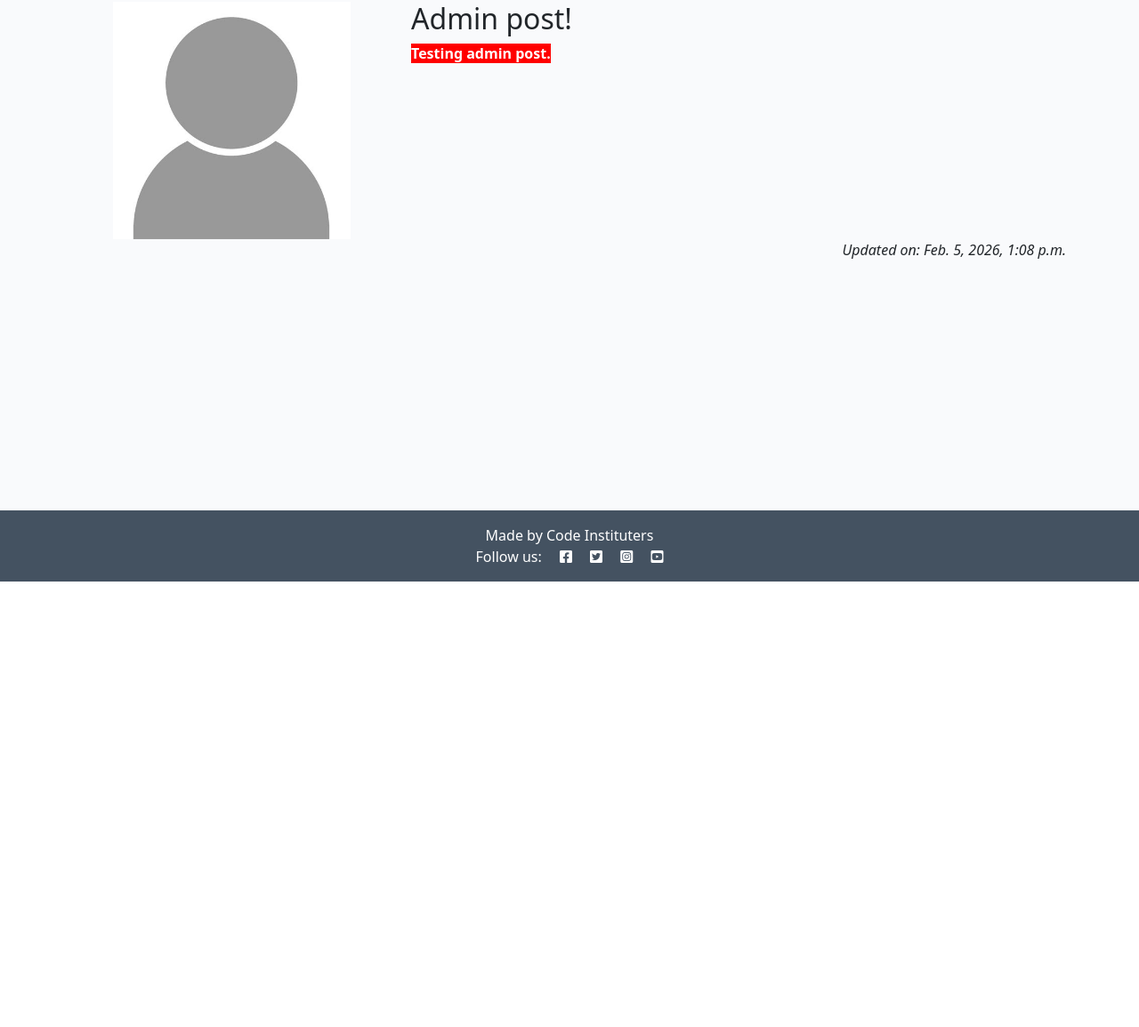
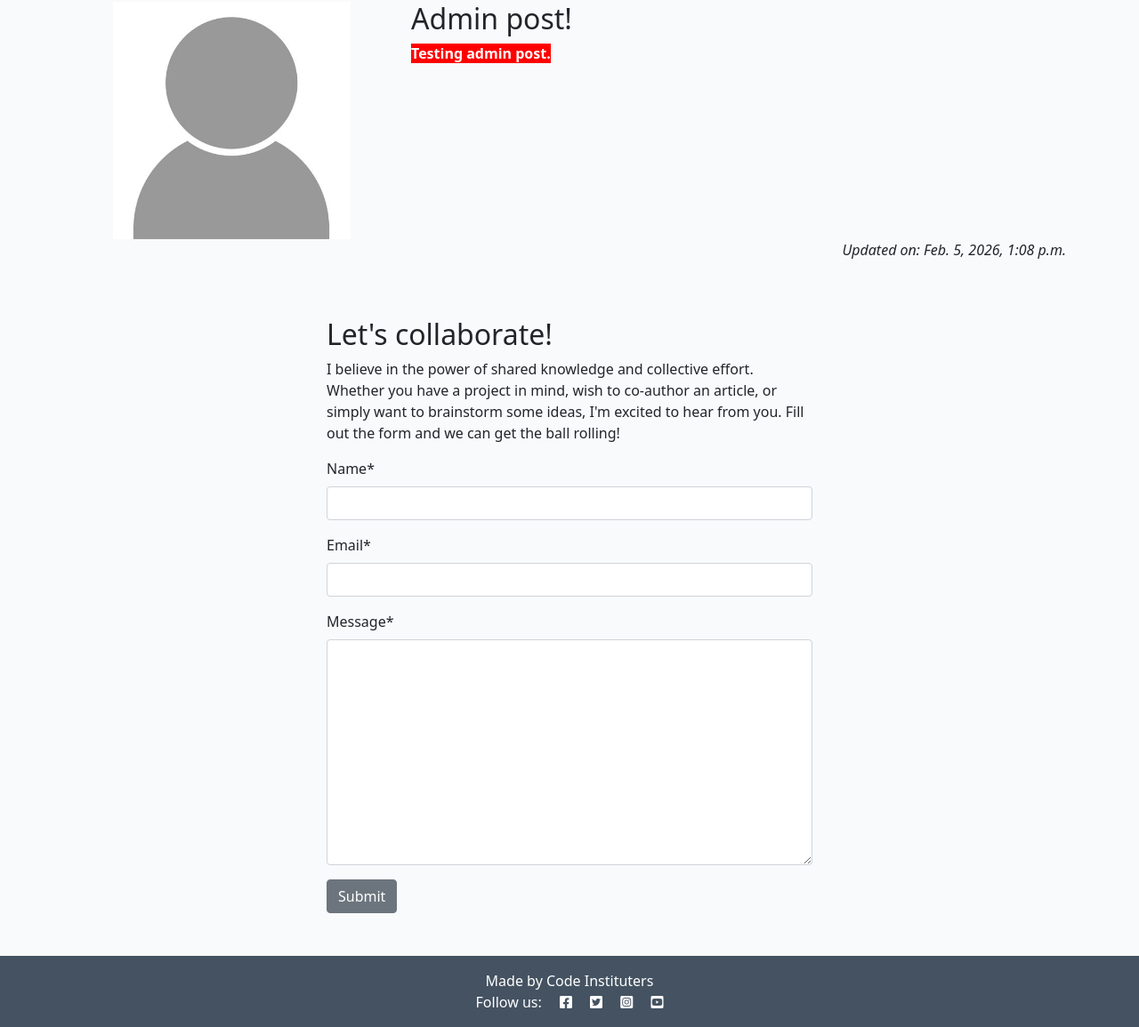
Before and after one commit to Shieldsx/codestar_blog, a Django app: page /about/ in a window 1280 px wide. Shown: the part 146-1301 px from the top of the page at 89% size. Before the commit the page ends 800 px from the top, so only its background shows below. Run offline with Django 4.2, Linux system fonts and the light colour scheme; data comes from the database, SQL or seed files in the repository; both versions use the stored data as it was after the commit; some libraries are stand-ins or nearby versions.

Commit message:
Added collaboration form

```diff
--- /dev/null
+++ b/about/forms.py
@@ -0,0 +1,8 @@
+from django import forms
+from .models import CollaborateRequest
+
+
+class CollaborateForm(forms.ModelForm):
+    class Meta:
+        model = CollaborateRequest
+        fields = ("name", "email", "message")
--- a/about/models.py
+++ b/about/models.py
@@ -1,4 +1,7 @@
 from django.db import models
+
+# Create your models here.
+
 
 class About(models.Model):
     title = models.CharField(max_length=200)
@@ -7,3 +10,13 @@ class About(models.Model):
 
     def __str__(self):
         return self.title
+
+
+class CollaborateRequest(models.Model):
+    name = models.CharField(max_length=200)
+    email = models.EmailField()
+    message = models.TextField()
+    read = models.BooleanField(default=False)
+
+    def __str__(self):
+        return f"Collaboration request from {self.name}"
--- a/about/templates/about/about.html
+++ b/about/templates/about/about.html
@@ -1,23 +1,43 @@
 {% extends 'base.html' %}
+{% load static %}
+{% load crispy_forms_tags %}
+
 {% block content %}
-{% load static %}
 <div class="container mt-5">
     <div class="row">
-        <div class="col-4 text-center">
+        <div class="col-12 col-md-4 text-center">
             <img src="{% static 'images/nobody.jpg' %}" width="75%">
         </div>
-        <div class="col-8">
-            <!-- Title goes between these h2 tags -->
+        <div class="col-12 col-md-8">
             <h2>{{ about.title }}</h2>
-            <!-- Content goes directly underneath this -->
-            {{ about.content|safe }}
+            {{ about.content | safe }}
         </div>
     </div>
     <div class="row">
         <div class="col text-right">
-            <!-- Updated on field goes in here -->
-            <p class="text-end"><em>Updated on: {{ about.updated_on }}</em></p>
+          <!-- Updated on field goes in here -->
+
+          <p class="text-end"><em>Updated on: {{ about.updated_on }}</em></p>
         </div>
-      </div>
+    </div>
+    <div class="row justify-content-center">
+        <div class="col-12 col-md-6 my-5">
+            <h2>Let's collaborate!</h2>
+            <p>I believe in the power of shared knowledge and collective effort.
+                Whether you have a project in mind, wish to co-author
+                an article, or simply want to brainstorm some ideas,
+                I'm excited to hear from you. Fill out the form
+                and we can get the ball rolling!</p>
+
+            {% load crispy_forms_tags %}
+
+            <form method="post">
+            {% csrf_token %}
+            {{ collaborate_form|crispy }}
+            <button class="btn btn-secondary" type="submit">Submit</button>
+            </form>
+
+        </div>
+    </div>
 </div>
 {% endblock content %}
--- a/about/views.py
+++ b/about/views.py
@@ -1,6 +1,28 @@
 from django.shortcuts import render
+from django.contrib import messages
 from .models import About
+from .forms import CollaborateForm
 
 def about_me(request):
-    about = About.objects.all().order_by('-updated_on').first()
-    return render(request, "about/about.html", {"about": about})
+
+    if request.method == "POST":
+        collaborate_form = CollaborateForm(data=request.POST)
+        if collaborate_form.is_valid():
+            collaborate_form.save()
+            messages.add_message(
+                request,
+                messages.SUCCESS,
+                "Collaboration request received! I endeavour to respond within 2 working days."
+            )
+
+    about = About.objects.all().order_by("-updated_on").first()
+    collaborate_form = CollaborateForm()
+
+    return render(
+        request,
+        "about/about.html",
+        {
+            "about": about,
+            "collaborate_form": collaborate_form
+        },
+    )
```
Also changed, not shown: about/admin.py (+14 -1 lines), about/migrations/0002_collaboraterequest.py (added), blog/forms.py (line endings or trailing spaces), db.sqlite3.
